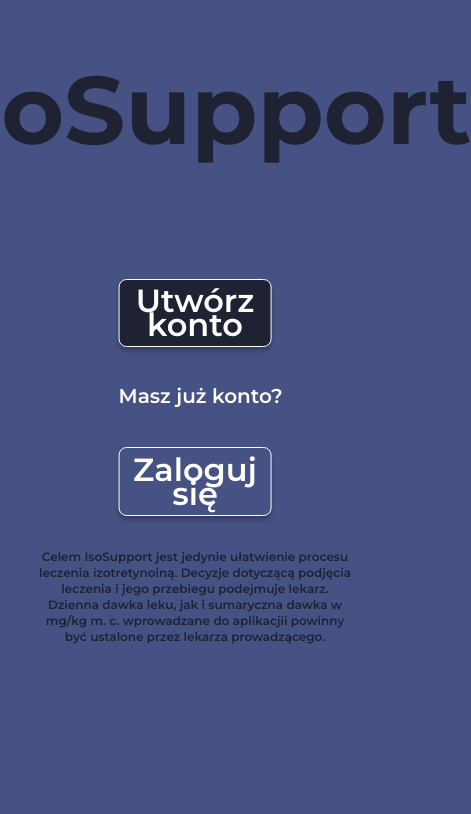
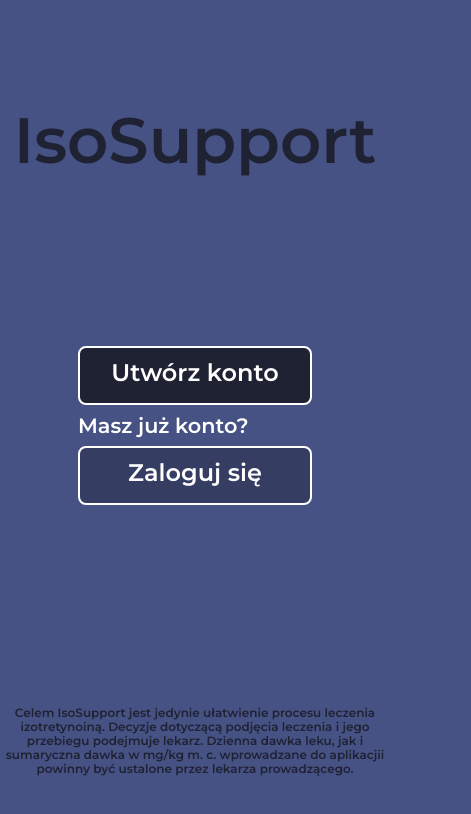
Before and after one commit to kowalczykp01/IsoTreatmentProcessSupportFrontend, a React (Vite) app: page /auth in a window 390 px wide. Shown: the top 814 px of the page, 471 px wide, since content can reach past the window. Built offline with nearby package versions, Linux system fonts and the light colour scheme.

Commit message:
Changes in Auth component - mobile first approach, layout changes

```diff
--- a/src/components/Auth.jsx
+++ b/src/components/Auth.jsx
@@ -4,8 +4,8 @@ import { SignInModal } from "./SignInModal.jsx"
 import { SignUpModal } from "./SignUpModal.jsx"
 
 export default function Auth() {
-    const [modalOpen, setSignInModalOpen] = useState(false);
-    const [modalOpen1, setSignUpModalOpen] = useState(false);
+    const [signInModalOpen, setSignInModalOpen] = useState(false);
+    const [signUpModalOpen, setSignUpModalOpen] = useState(false);
 
     const handleSignInCloseButtonClick = () => {
         setSignInModalOpen(false);
@@ -15,17 +15,29 @@ export default function Auth() {
         setSignUpModalOpen(false);
     };
 
+    const openSignUpModal = (e) => {
+        e.preventDefault();
+        setSignUpModalOpen(true)
+    };
+
+    const openSignInModal = (e) => {
+        e.preventDefault();
+        setSignInModalOpen(true)
+    };
+
     return (
-        <div className="mainwrapper">
-            <h1 className="title">IsoSupport</h1>
-            <button className="signupButton" onClick={() => setSignUpModalOpen(true)}>Utwórz konto</button>
-            <p className="alreadyHaveAnAccountLabel">Masz już konto?</p>
-            <button className="signinButton" onClick={() => setSignInModalOpen(true)}>Zaloguj się</button>
-            <p className="footerText">Celem IsoSupport jest jedynie ułatwienie procesu leczenia izotretynoiną. Decyzje dotyczącą podjęcia leczenia i jego przebiegu podejmuje lekarz. Dzienna dawka leku, jak i sumaryczna dawka w mg/kg m. c. wprowadzane do aplikacjii powinny być ustalone przez lekarza prowadzącego.</p>
-            {modalOpen && (
+        <div>
+            <h1 className="auth-title">IsoSupport</h1>
+            <form className="auth-form">
+                <button className="auth-signupButton" onClick={openSignUpModal}><span className="auth-span">Utwórz konto</span></button>
+                <p className="auth-alreadyHaveAnAccountLabel">Masz już konto?</p>
+                <button className="auth-signinButton" onClick={openSignInModal}><span className="auth-span">Zaloguj się</span></button>
+            </form>
+            <p className="auth-footerText">Celem IsoSupport jest jedynie ułatwienie procesu leczenia izotretynoiną. Decyzje dotyczącą podjęcia leczenia i jego przebiegu podejmuje lekarz. Dzienna dawka leku, jak i sumaryczna dawka w mg/kg m. c. wprowadzane do aplikacjii powinny być ustalone przez lekarza prowadzącego.</p>
+            {signInModalOpen && (
                 <SignInModal onClose={handleSignInCloseButtonClick} />
             )}
-            {modalOpen1 && (
+            {signUpModalOpen && (
                 <SignUpModal onClose={handleSignUpCloseButtonClick} />
             )}
         </div>
--- a/src/styles/auth.css
+++ b/src/styles/auth.css
@@ -1,95 +1,72 @@
-
-.title {
-    position: fixed;
-    display: flex;
-    top: 10%;
+.auth-form{
+    position: absolute;
     left: 50%;
     transform: translate(-50%);
-    flex-direction: column;
-    justify-content: center;
+    top: 40vh;
+}
+
+.auth-title {
+    position: absolute;
+    top: 12vh;
+    left: 50%;
+    transform: translate(-50%);
     color: #1F2233;
     text-align: center;
-    font-feature-settings: 'clig' off, 'liga' off;
     font-family: Montserrat;
-    font-size: 96px;
+    font-size: 4rem;
     font-style: normal;
-    font-weight: 700;
-    line-height: 52px;
-    border-color: #FFF;
+    font-weight: 600;
 }
 
-.signupButton {
-    display: flex;
-    width: 49%;
-    height: auto;
-    padding: 3% 8%;
-    justify-content: center;
-    align-items: center;
-    gap: 8px;
-    flex-shrink: 0;
-    position: absolute;
-    top: 33%;
-    left: 50%;
-    transform: translate(-50%);
+.auth-signupButton {
+    display: block;
+    height: 7vh;
+    width: 60vw;
     border-radius: 8px;
-    border: 1px solid #FFF;
-    background: #1F2233;
-    box-shadow: 0px 4px 4px 0px rgba(0, 0, 0, 0.25);
+    border: 2px solid;
+    border-color: #FFF;
+    background-color: #1F2233;
+    line-height: 2rem;
+    margin-bottom: 0.5rem;
+    margin-top: 0.5rem;
+}
+.auth-span{
     color: #FFF;
-    text-align: center;
-    font-feature-settings: 'clig' off, 'liga' off;
     font-family: Montserrat;
-    font-size: 32px;
+    font-size: 1.5rem;
     font-style: normal;
     font-weight: 600;
-    line-height: 24px;
-    cursor: pointer;
+    padding: 0.5rem;
 }
 
-.signinButton {
-    display: flex;
-    width: 49%;
-    height: auto;
-    padding: 3% 8%;
-    justify-content: center;
-    align-items: center;
-    gap: 8px;
-    position: absolute;
-    top: 53%;
-    left: 50%;
-    transform: translate(-50%);
+.auth-signinButton {
+    display: block;
+    height: 7vh;
+    width: 60vw;
     border-radius: 8px;
-    border: 1px solid #FFF;
-    background: #475284;
-    box-shadow: 0px 4px 4px 0px rgba(0, 0, 0, 0.25);
-    color: #FFF;
-    text-align: center;
-    font-feature-settings: 'clig' off, 'liga' off;
+    border: 2px solid;
+    border-color: #FFF;
+    background-color: #363D63;
+    line-height: 2rem;
+    margin-bottom: 0.5rem;
+    margin-top: 0.5rem;
+}
+
+.auth-alreadyHaveAnAccountLabel {
+    display: block;
     font-family: Montserrat;
-    font-size: 32px;
+    font-size: 1.3rem;
     font-style: normal;
     font-weight: 600;
-    line-height: 24px;
-    cursor: pointer;
-}
-
-.alreadyHaveAnAccountLabel {
-    width: auto;
-    top: 45.5%;
-    left: 25.5%;
-    position: absolute;
-    font-family: Montserrat;
-    font-size: 20px;
-    font-style: normal;
-    font-weight: 600;
-    line-height: 24px;
     color: #FFF;
 }
 
-.footerText {
-    top: 65%;
-    /*bottom: 18%;*/
+.auth-footerText {
     position: absolute;
+    bottom: 8vh;
+    width: 100vw;
+    left: 50%;
+    transform: translate(-50%);
     color: #1F2233;
     text-align: center;
     font-feature-settings: 'clig' off, 'liga' off;
@@ -97,37 +74,32 @@
     font-size: 12px;
     font-style: normal;
     font-weight: 600;
-    line-height: 16px;
+    line-height: 14px;
     /*border: 2px solid #d31515;*/
 }
 
-.mainwrapper {
-    width: 50%;
-    height: 100%;
-    position: absolute;
-    top: 0;
-    left: 50%;
-    transform: translate(-50%);
-    border-style: 2px;
-    /*border: 2px solid #000;*/
-    /*border: 2px solid #d31515;*/
+@media screen and (min-width: 768px){
+    .auth-signupButton {
+        height: 9vh;
+        width: 23vw;
     }
 
-
-@media (max-width: 600px) {
-    .mainwrapper {
-        width: 100%;
-    }
+    .auth-signinButton{
+        height: 9vh;
+        width: 23vw;
     }
 
-@media (max-width: 768px) {
-    .mainwrapper {
-        width: 90%;
-    }
+    .auth-span{
+        font-size: 1.7rem;
     }
 
-@media (max-width: 992px) {
-    .mainwrapper {
-        width: 80%;
+    .auth-title{
+        font-size: 5rem;
     }
+
+    .auth-footerText{
+        bottom: 10vh;
+        width: 65vw;
     }
+
+}
```
Lines whose indentation alone changed are shown as unchanged.
